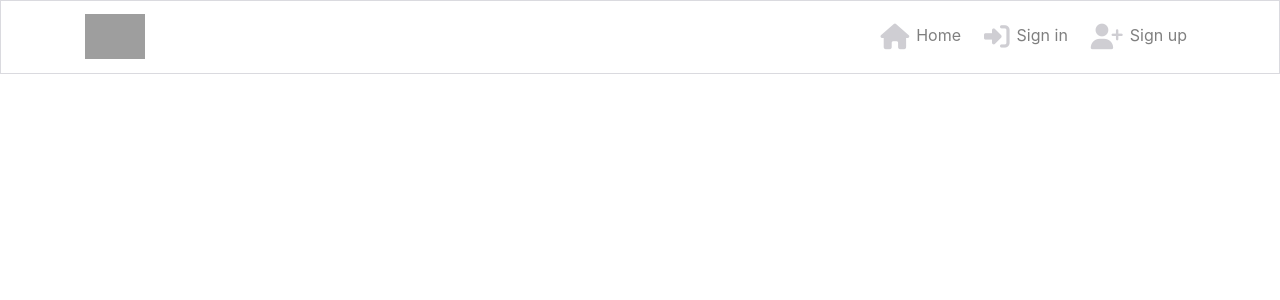
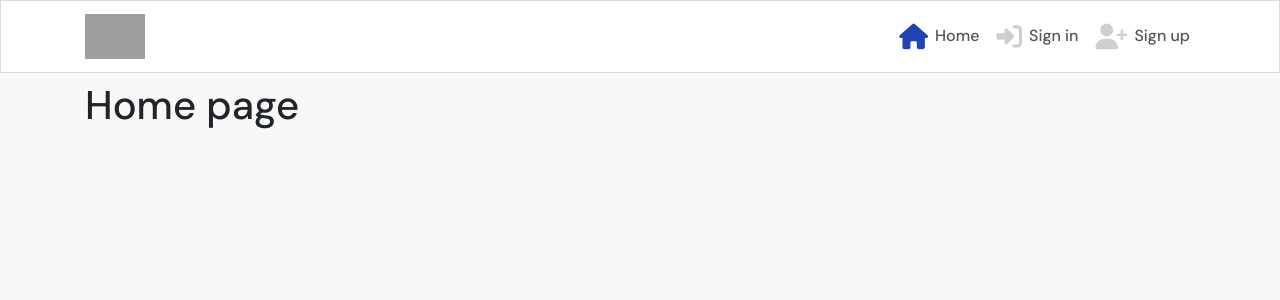
Before and after one commit to FridaWikell/greenthumb-backend, a React (Create React App) app in the folder frontend/: page / in a window 1280 px wide. Shown: the top 300 px of the page. Built offline with nearby package versions, Linux system fonts and the light colour scheme; grey boxes are pictures that could not be loaded.

Commit message:
Add: New routes to sign in/up and replace nav link with navlink

```diff
--- a/frontend/src/App.js
+++ b/frontend/src/App.js
@@ -1,10 +1,20 @@
 import styles from "./App.module.css";
 import NavBar from "./components/NavBar";
+import Container from "react-bootstrap/Container";
+import { Route, Switch } from "react-router-dom";
 
 function App() {
   return (
-    <div className="App">
+    <div className={styles.App}>
       <NavBar />
+      <Container className={styles.Main}>
+        <Switch>
+          <Route exact path="/" render={() => <h1>Home page</h1>} />
+          <Route exact path="/signin" render={() => <h1>Sign in</h1>} />
+          <Route exact path="/signup" render={() => <h1>Sign up</h1>} />
+          <Route render={() => <p>Page not found!</p>} />
+        </Switch>
+      </Container>
     </div>
   );
 }
--- a/frontend/src/App.module.css
+++ b/frontend/src/App.module.css
@@ -2,6 +2,10 @@
   font-family: "DM Sans", sans-serif;
   background-color: #f8f8f8;
   min-height: 100vh;
+}
+
+.Main {
+  padding-top: 81px;
 }
 
 * {
--- a/frontend/src/components/NavBar.js
+++ b/frontend/src/components/NavBar.js
@@ -1,26 +1,42 @@
 import React from "react";
 import { Navbar, Container, Nav } from "react-bootstrap";
 import styles from "../styles/NavBar.module.css";
+import { NavLink } from "react-router-dom";
 
 const NavBar = () => {
   return (
     <Navbar className={styles.NavBar} expand="md" fixed="top">
       <Container>
-        <Navbar.Brand>
-          <img src="https://res.cloudinary.com/dihkuau3v/image/upload/v1712823586/greenthumb-logo_heh5u7.svg" alt="logo" height="45" />
-        </Navbar.Brand>
+        <NavLink to="/">
+          <Navbar.Brand>
+            <img src="https://res.cloudinary.com/dihkuau3v/image/upload/v1712823586/greenthumb-logo_heh5u7.svg" alt="logo" height="45" />
+          </Navbar.Brand>
+        </NavLink>
         <Navbar.Toggle aria-controls="basic-navbar-nav" />
         <Navbar.Collapse id="basic-navbar-nav">
           <Nav className="ml-auto text-left">
-            <Nav.Link>
+          <NavLink
+              exact
+              className={styles.NavLink}
+              activeClassName={styles.Active}
+              to="/"
+            >
               <i className="fas fa-home"></i>Home
-            </Nav.Link>
-            <Nav.Link>
+            </NavLink>
+            <NavLink
+              className={styles.NavLink}
+              activeClassName={styles.Active}
+              to="/signin"
+            >
               <i className="fas fa-sign-in-alt"></i>Sign in
-            </Nav.Link>
-            <Nav.Link>
+            </NavLink>
+            <NavLink
+              to="/signup"
+              className={styles.NavLink}
+              activeClassName={styles.Active}
+            >
               <i className="fas fa-user-plus"></i>Sign up
-            </Nav.Link>
+            </NavLink>
           </Nav>
         </Navbar.Collapse>
       </Container>
--- a/frontend/src/index.js
+++ b/frontend/src/index.js
@@ -1,14 +1,17 @@
-import React from 'react';
-import ReactDOM from 'react-dom';
-import './index.css';
-import App from './App';
-import reportWebVitals from './reportWebVitals';
+import React from "react";
+import ReactDOM from "react-dom";
+import "./index.css";
+import App from "./App";
+import reportWebVitals from "./reportWebVitals";
+import { BrowserRouter as Router } from "react-router-dom";
 
 ReactDOM.render(
   <React.StrictMode>
-    <App />
+    <Router>
+      <App />
+    </Router>
   </React.StrictMode>,
-  document.getElementById('root')
+  document.getElementById("root")
 );
 
 // If you want to start measuring performance in your app, pass a function
--- a/frontend/src/styles/NavBar.module.css
+++ b/frontend/src/styles/NavBar.module.css
@@ -2,3 +2,11 @@
   background-color: #ffffff;
   border: 1px solid #dadadf;
 }
+
+.NavLink {
+  padding: 5px;
+}
+
+.Active i {
+  color: #2142b2;
+}
```
